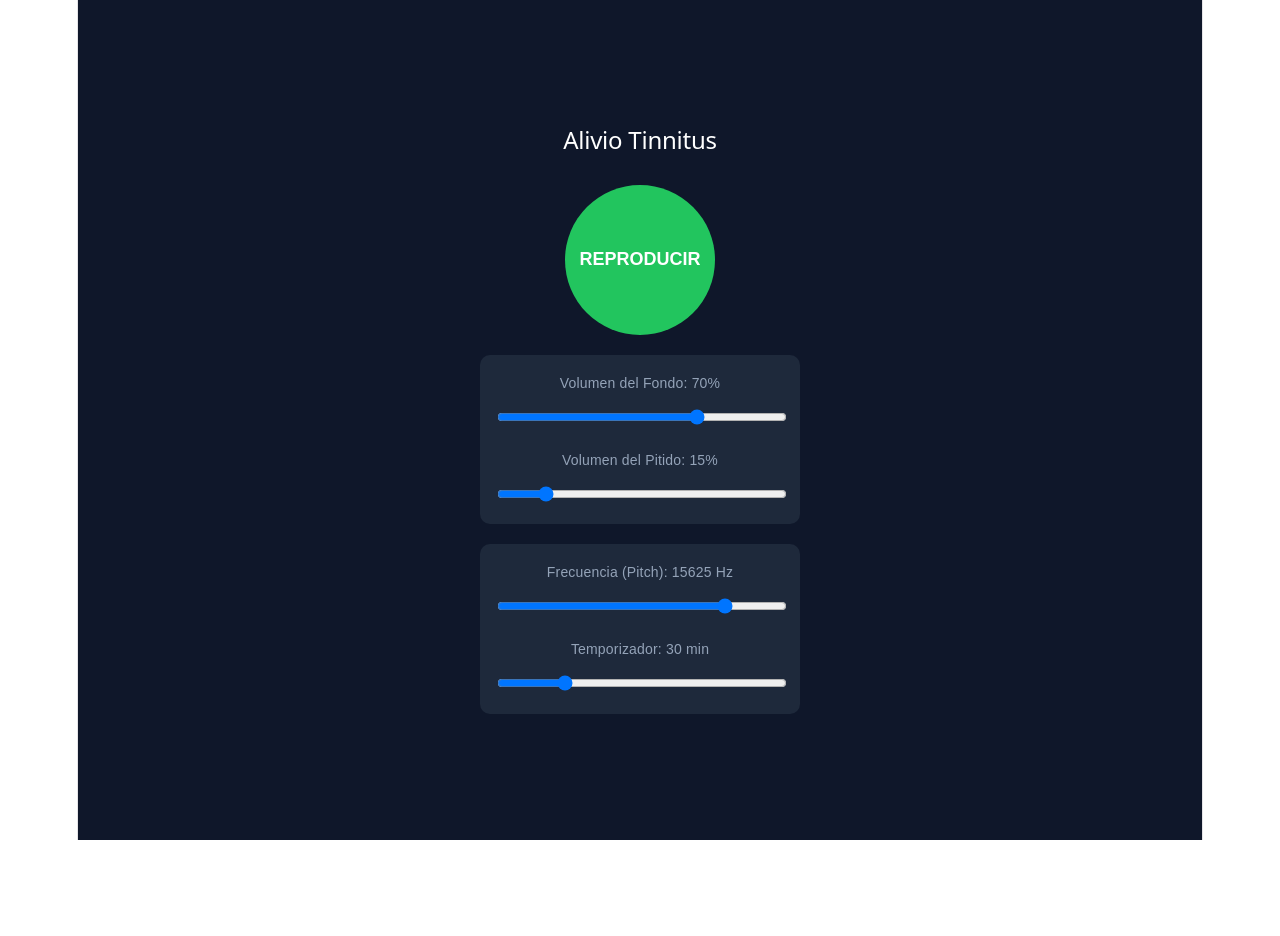
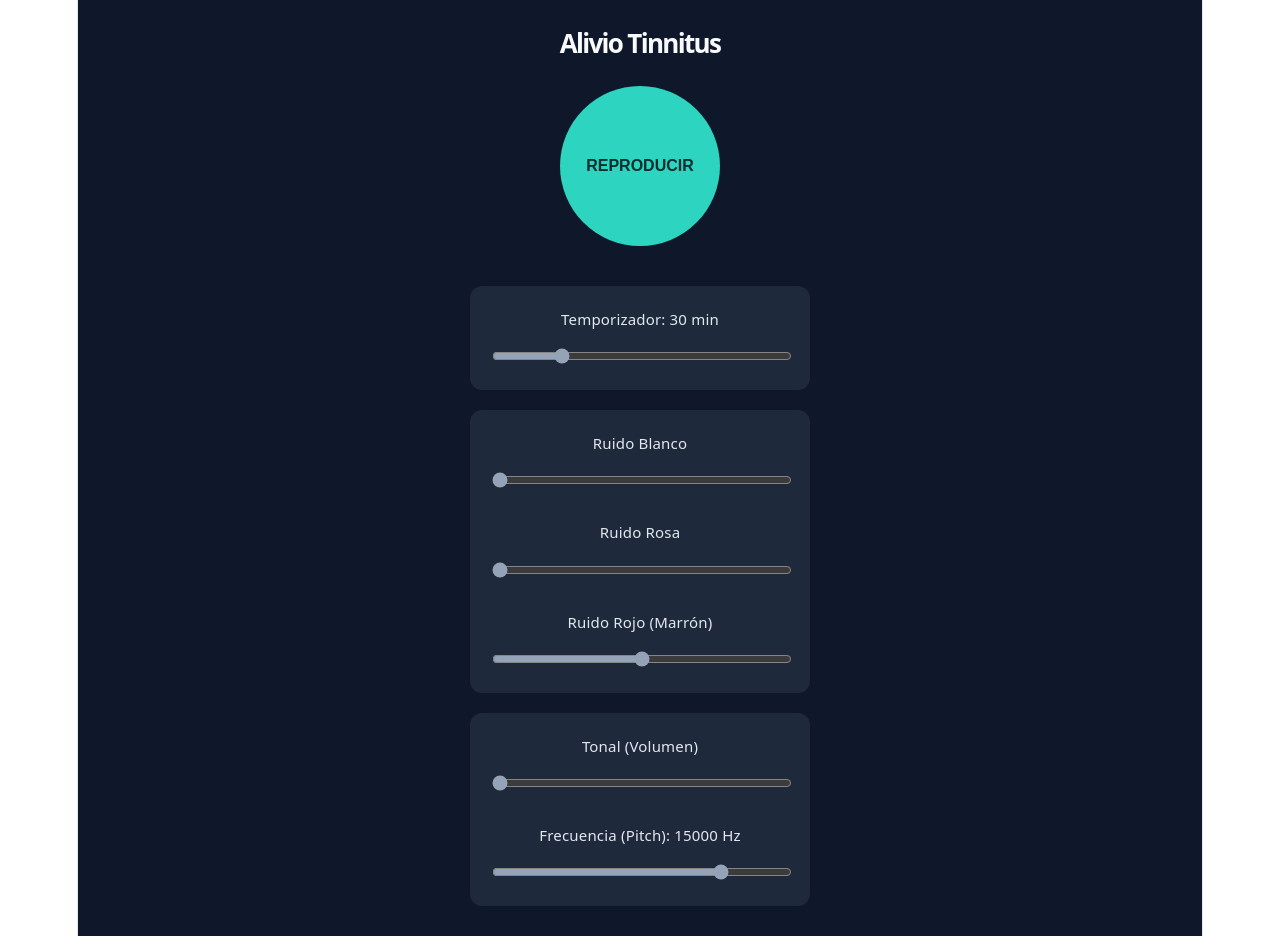
Before and after one commit to EricLuna97/AlivioTinnitus, a React (Vite) app: page / in a window 1280 px wide. Before the commit the page ends 840 px from the top, so only its background shows below. Built offline with nearby package versions, Linux system fonts and the light colour scheme.

Commit message:
feat: implementar mesa de mezcla con ruidos blanco, rosa, marrón y persistencia

```diff
--- a/src/App.jsx
+++ b/src/App.jsx
@@ -3,40 +3,74 @@ import { useState, useRef, useEffect } from 'react';
 export default function App() {
   const [isPlaying, setIsPlaying] = useState(false);
 
-  // 1. Inicializamos los estados leyendo la memoria local (si existe) o usando el valor por defecto
-  const [frequency, setFrequency] = useState(() => Number(localStorage.getItem('tinnitus_freq')) || 15625);
+  // Estados con localStorage para recordar la última configuración
+  const [whiteVolume, setWhiteVolume] = useState(() => Number(localStorage.getItem('tinnitus_white')) || 0);
+  const [pinkVolume, setPinkVolume] = useState(() => Number(localStorage.getItem('tinnitus_pink')) || 0);
+  const [brownVolume, setBrownVolume] = useState(() => Number(localStorage.getItem('tinnitus_brown')) || 50);
+  const [oscVolume, setOscVolume] = useState(() => Number(localStorage.getItem('tinnitus_osc')) || 0);
+  const [frequency, setFrequency] = useState(() => Number(localStorage.getItem('tinnitus_freq')) || 15000);
   const [timer, setTimer] = useState(() => Number(localStorage.getItem('tinnitus_timer')) || 30);
-  const [noiseVolume, setNoiseVolume] = useState(() => Number(localStorage.getItem('tinnitus_noise')) || 70);
-  const [oscVolume, setOscVolume] = useState(() => Number(localStorage.getItem('tinnitus_osc')) || 15);
 
+  // Referencias de la Web Audio API
   const audioCtxRef = useRef(null);
+  const masterGainRef = useRef(null);
+
+  const whiteGainRef = useRef(null);
+  const pinkGainRef = useRef(null);
+  const brownGainRef = useRef(null);
+  const oscGainRef = useRef(null);
   const oscRef = useRef(null);
-  const noiseRef = useRef(null);
-  const mainGainRef = useRef(null);
 
-  const noiseGainRef = useRef(null);
-  const oscGainRef = useRef(null);
+  const whiteSourceRef = useRef(null);
+  const pinkSourceRef = useRef(null);
+  const brownSourceRef = useRef(null);
+
   const timerTimeoutRef = useRef(null);
 
-  // 2. NUEVO: Cada vez que cambian los valores, los guardamos en la memoria del navegador
+  // Guardado automático en memoria
   useEffect(() => {
+    localStorage.setItem('tinnitus_white', whiteVolume);
+    localStorage.setItem('tinnitus_pink', pinkVolume);
+    localStorage.setItem('tinnitus_brown', brownVolume);
+    localStorage.setItem('tinnitus_osc', oscVolume);
     localStorage.setItem('tinnitus_freq', frequency);
     localStorage.setItem('tinnitus_timer', timer);
-    localStorage.setItem('tinnitus_noise', noiseVolume);
-    localStorage.setItem('tinnitus_osc', oscVolume);
-  }, [frequency, timer, noiseVolume, oscVolume]);
+  }, [whiteVolume, pinkVolume, brownVolume, oscVolume, frequency, timer]);
 
-  const createBrownNoise = (ctx) => {
+  // Motor algorítmico para generar los colores de ruido
+  const createNoise = (ctx, type) => {
     const bufferSize = 2 * ctx.sampleRate;
     const buffer = ctx.createBuffer(1, bufferSize, ctx.sampleRate);
-    const data = buffer.getChannelData(0);
+    const output = buffer.getChannelData(0);
+
+    if (type === 'white') {
+      for (let i = 0; i < bufferSize; i++) {
+        output[i] = Math.random() * 2 - 1;
+      }
+    } else if (type === 'pink') {
+      let b0 = 0, b1 = 0, b2 = 0, b3 = 0, b4 = 0, b5 = 0, b6 = 0;
+      for (let i = 0; i < bufferSize; i++) {
+        let white = Math.random() * 2 - 1;
+        b0 = 0.99886 * b0 + white * 0.0555179;
+        b1 = 0.99332 * b1 + white * 0.0750759;
+        b2 = 0.96900 * b2 + white * 0.1538520;
+        b3 = 0.86650 * b3 + white * 0.3104856;
+        b4 = 0.55000 * b4 + white * 0.5329522;
+        b5 = -0.7616 * b5 - white * 0.0168980;
+        output[i] = b0 + b1 + b2 + b3 + b4 + b5 + b6 + white * 0.5362;
+        output[i] *= 0.11; // Atenuación para evitar saturación
+        b6 = white * 0.115926;
+      }
+    } else if (type === 'brown') {
       let lastOut = 0;
       for (let i = 0; i < bufferSize; i++) {
-      const white = Math.random() * 2 - 1;
-      data[i] = (lastOut + (0.02 * white)) / 1.02;
-      lastOut = data[i];
-      data[i] *= 3.5;
+        let white = Math.random() * 2 - 1;
+        output[i] = (lastOut + (0.02 * white)) / 1.02;
+        lastOut = output[i];
+        output[i] *= 3.5;
       }
+    }
+
     const source = ctx.createBufferSource();
     source.buffer = buffer;
     source.loop = true;
@@ -44,8 +78,11 @@ export default function App() {
   };
 
   const stopAudio = () => {
-    oscRef.current?.stop();
-    noiseRef.current?.stop();
+    if (oscRef.current) oscRef.current.stop();
+    if (whiteSourceRef.current) whiteSourceRef.current.stop();
+    if (pinkSourceRef.current) pinkSourceRef.current.stop();
+    if (brownSourceRef.current) brownSourceRef.current.stop();
+
     setIsPlaying(false);
     if (timerTimeoutRef.current) clearTimeout(timerTimeoutRef.current);
   };
@@ -54,48 +91,70 @@ export default function App() {
     if (!audioCtxRef.current) audioCtxRef.current = new (window.AudioContext || window.webkitAudioContext)();
     const ctx = audioCtxRef.current;
 
-    mainGainRef.current = ctx.createGain();
-    mainGainRef.current.connect(ctx.destination);
+    masterGainRef.current = ctx.createGain();
+    masterGainRef.current.connect(ctx.destination);
 
+    // Canal: Ruido Blanco
+    whiteSourceRef.current = createNoise(ctx, 'white');
+    whiteGainRef.current = ctx.createGain();
+    whiteGainRef.current.gain.value = whiteVolume / 100;
+    whiteSourceRef.current.connect(whiteGainRef.current).connect(masterGainRef.current);
+
+    // Canal: Ruido Rosa
+    pinkSourceRef.current = createNoise(ctx, 'pink');
+    pinkGainRef.current = ctx.createGain();
+    pinkGainRef.current.gain.value = pinkVolume / 100;
+    pinkSourceRef.current.connect(pinkGainRef.current).connect(masterGainRef.current);
+
+    // Canal: Ruido Marrón (Con filtro para suavizarlo)
+    brownSourceRef.current = createNoise(ctx, 'brown');
+    const brownFilter = ctx.createBiquadFilter();
+    brownFilter.type = 'lowpass';
+    brownFilter.frequency.value = 600;
+    brownGainRef.current = ctx.createGain();
+    brownGainRef.current.gain.value = brownVolume / 100;
+    brownSourceRef.current.connect(brownFilter).connect(brownGainRef.current).connect(masterGainRef.current);
+
+    // Canal: Tonal Puro
     oscRef.current = ctx.createOscillator();
     oscRef.current.frequency.value = frequency;
-
     oscGainRef.current = ctx.createGain();
     oscGainRef.current.gain.value = oscVolume / 1000;
-    oscRef.current.connect(oscGainRef.current).connect(mainGainRef.current);
+    oscRef.current.connect(oscGainRef.current).connect(masterGainRef.current);
 
-    noiseRef.current = createBrownNoise(ctx);
+    // Arrancamos el mezclador maestro
+    whiteSourceRef.current.start();
+    pinkSourceRef.current.start();
+    brownSourceRef.current.start();
+    oscRef.current.start();
 
-    const lowPassFilter = ctx.createBiquadFilter();
-    lowPassFilter.type = 'lowpass';
-    lowPassFilter.frequency.value = 600;
-
-    noiseGainRef.current = ctx.createGain();
-    noiseGainRef.current.gain.value = noiseVolume / 100;
-
-    noiseRef.current.connect(lowPassFilter).connect(noiseGainRef.current).connect(mainGainRef.current);
-
-    oscRef.current.start();
-    noiseRef.current.start();
     setIsPlaying(true);
 
+    // Temporizador con Fade Out de 5 segundos
     timerTimeoutRef.current = setTimeout(() => {
-      mainGainRef.current.gain.exponentialRampToValueAtTime(0.01, ctx.currentTime + 5);
+      masterGainRef.current.gain.exponentialRampToValueAtTime(0.01, ctx.currentTime + 5);
       setTimeout(stopAudio, 5000);
     }, timer * 60000);
   };
 
+  // Efectos para transiciones suaves al mover los faders
   useEffect(() => {
-    if (oscRef.current && isPlaying && audioCtxRef.current) {
-      oscRef.current.frequency.exponentialRampToValueAtTime(frequency, audioCtxRef.current.currentTime + 0.1);
+    if (whiteGainRef.current && isPlaying && audioCtxRef.current) {
+      whiteGainRef.current.gain.setTargetAtTime(whiteVolume / 100, audioCtxRef.current.currentTime, 0.1);
     }
-  }, [frequency, isPlaying]);
+  }, [whiteVolume, isPlaying]);
 
   useEffect(() => {
-    if (noiseGainRef.current && isPlaying && audioCtxRef.current) {
-      noiseGainRef.current.gain.setTargetAtTime(noiseVolume / 100, audioCtxRef.current.currentTime, 0.1);
+    if (pinkGainRef.current && isPlaying && audioCtxRef.current) {
+      pinkGainRef.current.gain.setTargetAtTime(pinkVolume / 100, audioCtxRef.current.currentTime, 0.1);
     }
-  }, [noiseVolume, isPlaying]);
+  }, [pinkVolume, isPlaying]);
+
+  useEffect(() => {
+    if (brownGainRef.current && isPlaying && audioCtxRef.current) {
+      brownGainRef.current.gain.setTargetAtTime(brownVolume / 100, audioCtxRef.current.currentTime, 0.1);
+    }
+  }, [brownVolume, isPlaying]);
 
   useEffect(() => {
     if (oscGainRef.current && isPlaying && audioCtxRef.current) {
@@ -103,36 +162,79 @@ export default function App() {
     }
   }, [oscVolume, isPlaying]);
 
+  useEffect(() => {
+    if (oscRef.current && isPlaying && audioCtxRef.current) {
+      oscRef.current.frequency.setTargetAtTime(frequency, audioCtxRef.current.currentTime, 0.1);
+    }
+  }, [frequency, isPlaying]);
+
   return (
-    <div style={{ backgroundColor: '#0f172a', color: 'white', minHeight: '100vh', display: 'flex', flexDirection: 'column', alignItems: 'center', justifyContent: 'center', padding: '20px', fontFamily: 'sans-serif' }}>
-      <h2 style={{ marginBottom: '10px', color: 'white' }}>Alivio Tinnitus</h2>
+    <>
+      <style>
+        {`
+          @keyframes pulse {
+            0% { transform: scale(1); box-shadow: 0 0 0 0 rgba(45, 212, 191, 0.4); }
+            70% { transform: scale(1.03); box-shadow: 0 0 0 20px rgba(45, 212, 191, 0); }
+            100% { transform: scale(1); box-shadow: 0 0 0 0 rgba(45, 212, 191, 0); }
+          }
+          input[type=range] {
+            accent-color: #94a3b8;
+          }
+        `}
+      </style>
+
+      <div style={{ backgroundColor: '#0f172a', color: '#e2e8f0', minHeight: '100vh', display: 'flex', flexDirection: 'column', alignItems: 'center', padding: '30px 20px', fontFamily: 'system-ui, -apple-system, sans-serif' }}>
+
+        <h1 style={{ margin: '0 0 30px 0', fontSize: '26px', fontWeight: '600', color: '#f8fafc' }}>Alivio Tinnitus</h1>
 
         <button
           onClick={isPlaying ? stopAudio : startAudio}
-        style={{ width: '150px', height: '150px', borderRadius: '50%', border: 'none', backgroundColor: isPlaying ? '#ef4444' : '#22c55e', color: 'white', fontSize: '18px', fontWeight: 'bold', margin: '20px 0', cursor: 'pointer' }}
+          style={{
+            width: '160px',
+            height: '160px',
+            borderRadius: '50%',
+            border: 'none',
+            backgroundColor: isPlaying ? '#0f766e' : '#2dd4bf',
+            color: isPlaying ? '#ccfbf1' : '#042f2e',
+            fontSize: '16px',
+            fontWeight: 'bold',
+            marginBottom: '40px',
+            cursor: 'pointer',
+            transition: 'background-color 0.3s, transform 0.2s',
+            animation: isPlaying ? 'pulse 2.5s infinite' : 'none'
+          }}
         >
-        {isPlaying ? 'PAUSAR' : 'REPRODUCIR'}
+          {isPlaying ? 'REPRODUCIENDO...' : 'REPRODUCIR'}
         </button>
 
-      <div style={{ width: '100%', maxWidth: '320px', display: 'flex', flexDirection: 'column', gap: '20px' }}>
+        <div style={{ width: '100%', maxWidth: '340px', display: 'flex', flexDirection: 'column', gap: '20px' }}>
 
-        <div style={{ backgroundColor: '#1e293b', padding: '15px', borderRadius: '10px' }}>
-          <p style={{ margin: '0 0 10px 0', fontSize: '14px', color: '#94a3b8' }}>Volumen del Fondo: {noiseVolume}%</p>
-          <input type="range" min="0" max="100" value={noiseVolume} onChange={(e) => setNoiseVolume(Number(e.target.value))} style={{ width: '100%' }} />
-
-          <p style={{ margin: '15px 0 10px 0', fontSize: '14px', color: '#94a3b8' }}>Volumen del Pitido: {oscVolume}%</p>
-          <input type="range" min="0" max="100" value={oscVolume} onChange={(e) => setOscVolume(Number(e.target.value))} style={{ width: '100%' }} />
+          <div style={{ backgroundColor: '#1e293b', padding: '20px', borderRadius: '12px' }}>
+            <p style={{ margin: '0 0 12px 0', fontSize: '15px', fontWeight: '500' }}>Temporizador: {timer} min</p>
+            <input type="range" min="5" max="120" step="5" value={timer} onChange={(e) => setTimer(Number(e.target.value))} style={{ width: '100%', cursor: 'pointer' }} />
           </div>
 
-        <div style={{ backgroundColor: '#1e293b', padding: '15px', borderRadius: '10px' }}>
-          <p style={{ margin: '0 0 10px 0', fontSize: '14px', color: '#94a3b8' }}>Frecuencia (Pitch): {frequency} Hz</p>
-          <input type="range" min="10000" max="17000" value={frequency} onChange={(e) => setFrequency(Number(e.target.value))} style={{ width: '100%' }} />
+          <div style={{ backgroundColor: '#1e293b', padding: '20px', borderRadius: '12px' }}>
+            <p style={{ margin: '0 0 12px 0', fontSize: '15px', fontWeight: '500' }}>Ruido Blanco</p>
+            <input type="range" min="0" max="100" value={whiteVolume} onChange={(e) => setWhiteVolume(Number(e.target.value))} style={{ width: '100%', cursor: 'pointer' }} />
 
-          <p style={{ margin: '15px 0 10px 0', fontSize: '14px', color: '#94a3b8' }}>Temporizador: {timer} min</p>
-          <input type="range" min="5" max="120" step="5" value={timer} onChange={(e) => setTimer(Number(e.target.value))} style={{ width: '100%' }} />
+            <p style={{ margin: '25px 0 12px 0', fontSize: '15px', fontWeight: '500' }}>Ruido Rosa</p>
+            <input type="range" min="0" max="100" value={pinkVolume} onChange={(e) => setPinkVolume(Number(e.target.value))} style={{ width: '100%', cursor: 'pointer' }} />
+
+            <p style={{ margin: '25px 0 12px 0', fontSize: '15px', fontWeight: '500' }}>Ruido Rojo (Marrón)</p>
+            <input type="range" min="0" max="100" value={brownVolume} onChange={(e) => setBrownVolume(Number(e.target.value))} style={{ width: '100%', cursor: 'pointer' }} />
+          </div>
+
+          <div style={{ backgroundColor: '#1e293b', padding: '20px', borderRadius: '12px' }}>
+            <p style={{ margin: '0 0 12px 0', fontSize: '15px', fontWeight: '500' }}>Tonal (Volumen)</p>
+            <input type="range" min="0" max="100" value={oscVolume} onChange={(e) => setOscVolume(Number(e.target.value))} style={{ width: '100%', cursor: 'pointer' }} />
+
+            <p style={{ margin: '25px 0 12px 0', fontSize: '15px', fontWeight: '500' }}>Frecuencia (Pitch): {frequency} Hz</p>
+            <input type="range" min="8000" max="17000" value={frequency} onChange={(e) => setFrequency(Number(e.target.value))} style={{ width: '100%', cursor: 'pointer' }} />
           </div>
 
         </div>
       </div>
+    </>
   );
 }
```
Lines whose indentation alone changed are shown as unchanged.
